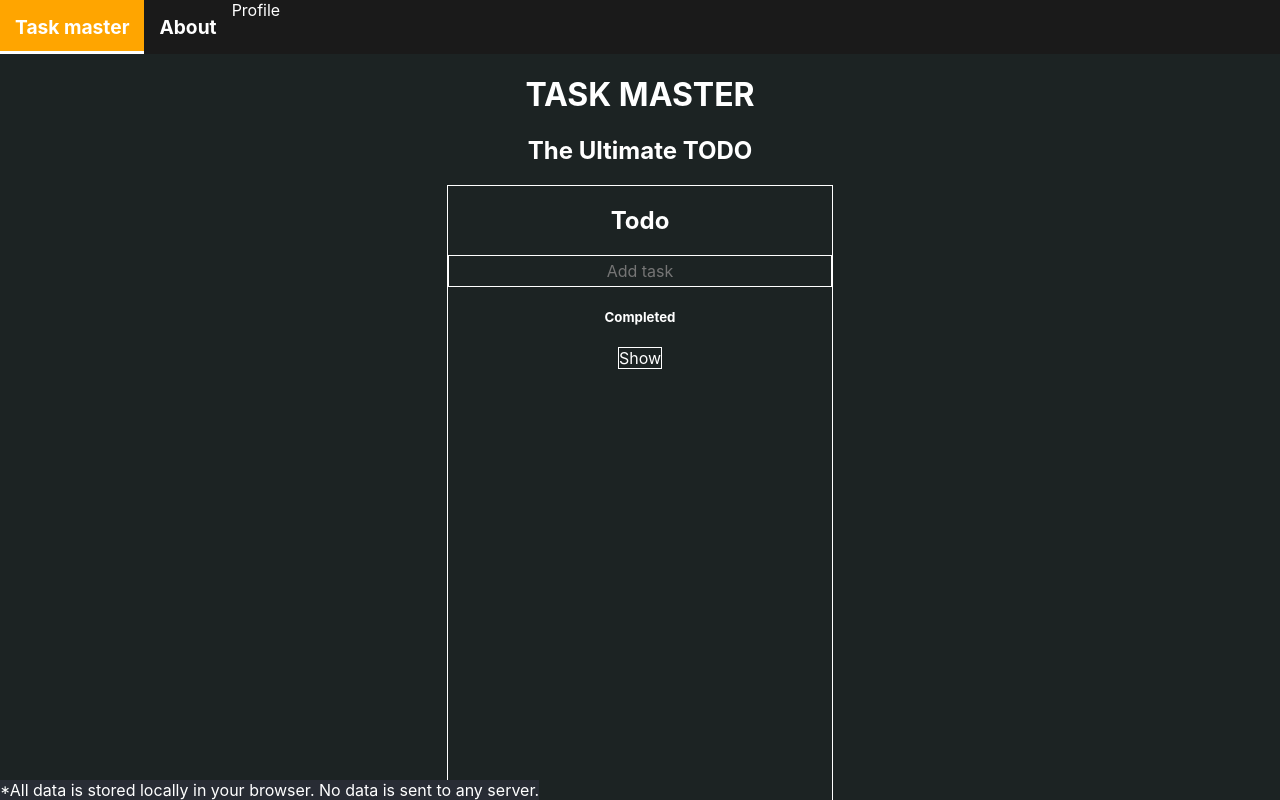
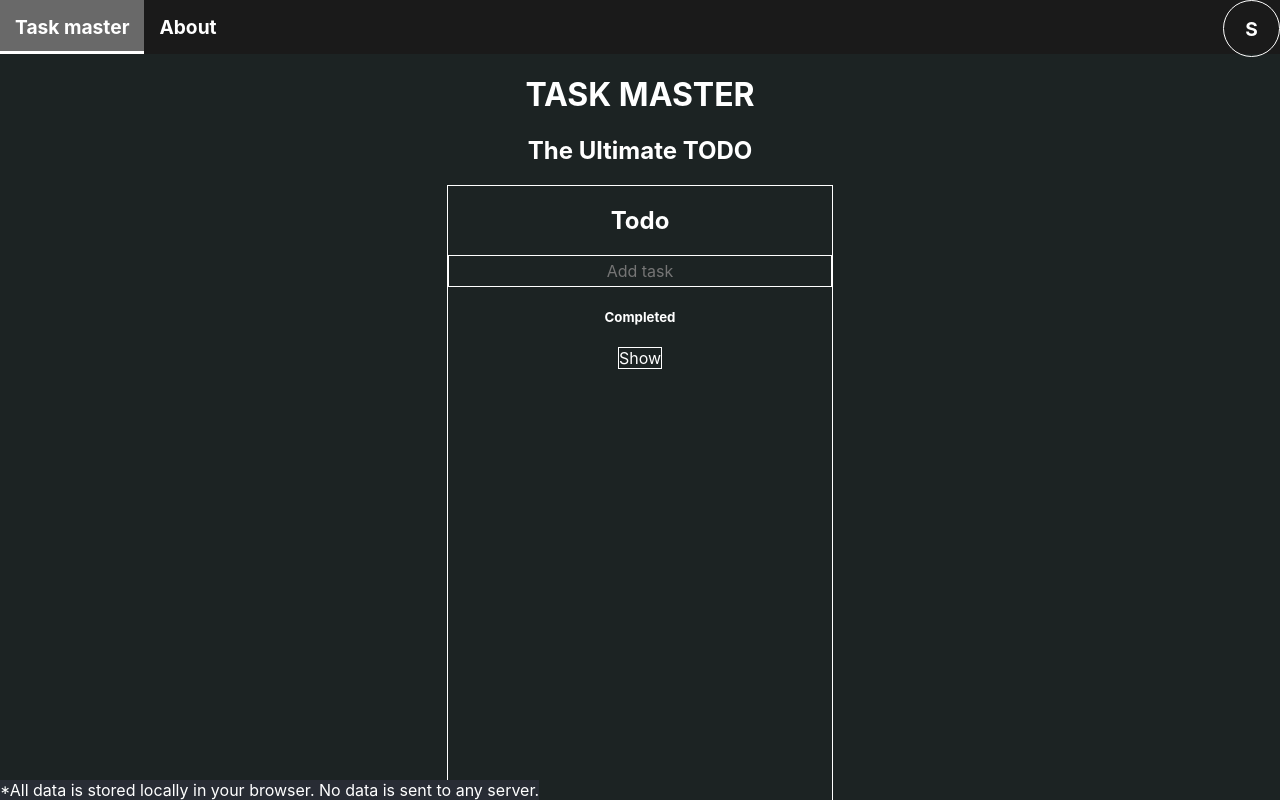
Before and after one commit to SimBys/task-master, a React (Create React App) app: page / in a window 1280 px wide. Built offline with nearby package versions, Linux system fonts and the light colour scheme.

Commit message:
Added ProfilePopup component for signing out

```diff
--- a/src/Components/Navbar.module.css
+++ b/src/Components/Navbar.module.css
@@ -3,6 +3,9 @@
 	color: #fff;
 	display: flex;
 	position: relative;
+	user-select: none;
+	font-weight: 700;
+	font-size: 1.2rem;
 }
 
 .underline {
@@ -15,18 +18,16 @@
 }
 
 .active {
-	background-color: orange;
+	background-color: #696969;
 }
 
 .navbar a {
 	color: #fff;
+	padding: 15px;
 	text-decoration: none;
-	padding: 15px;
-	font-weight: 700;
-	font-size: 1.2rem;
 }
 
-.navbar a:hover:not(.active) {
+.navbar a:hover:not(.active), .profile:hover {
 	background-color: #474747;
 }
 
@@ -38,4 +39,12 @@
 .profile {
 	display: flex;
 	align-items: center;
+	justify-content: center;
+	position: absolute;
+	right: 0;
+	width: 55px; /* Set the width to the desired size */
+	height: 55px; /* Set the height to the same size as the width */
+	border-radius: 50%;
+	border: 0.5px solid #fff;
+	cursor: pointer;
 }
--- a/src/Components/Navbar.tsx
+++ b/src/Components/Navbar.tsx
@@ -1,8 +1,11 @@
 import {NavLink} from "react-router-dom";
 import styles from "./Navbar.module.css";
-import {createRef, useEffect, useRef} from "react";
+import {createRef, useEffect, useRef, useState} from "react";
+import ProfilePopup from "./ProfilePopup";
 
 export default function Navbar() {
+    const [profilePopupOpen, setProfilePopupOpen] = useState(false);
+
     function selectTab(e: any) {
         underlineRef.current!.style.left = e.target.getBoundingClientRect().left + "px";
         underlineRef.current!.style.width = e.target.getBoundingClientRect().width + "px";
@@ -23,7 +26,8 @@ export default function Navbar() {
         <nav className={styles.navbar}>
             <NavLink ref={homeRef} onClick={selectTab} className={({ isActive}) => isActive ? styles.active : ""} to="">Task master</NavLink>
             <NavLink onClick={selectTab} className={({ isActive}) => isActive ? styles.active : ""} to="about">About</NavLink>
-            <div>Profile</div>
+            <div className={styles.profile} onClick={() => setProfilePopupOpen(true)}>S</div>
+            {profilePopupOpen && <ProfilePopup closeCB={() => setProfilePopupOpen(false)} />}
 
             <div ref={underlineRef} className={styles.underline}></div>
         </nav>
--- /dev/null
+++ b/src/Components/ProfilePopup.module.css
@@ -0,0 +1,13 @@
+.plane {
+    position: fixed;
+    width: 100%;
+    height: 100%;
+}
+
+.container {
+    border: 1px solid white;
+    position: absolute;
+    right: 0;
+    padding: 0 20px 20px;
+    background-color: #383838;
+}
--- /dev/null
+++ b/src/Components/ProfilePopup.tsx
@@ -0,0 +1,22 @@
+import styles from "./ProfilePopup.module.css";
+import {useState} from "react";
+
+type Props = {
+	closeCB: Function
+}
+
+export default function ProfilePopup(props: Props) {
+
+
+
+	return (
+		<div className={styles.plane} onClick={() => props.closeCB()}>
+			<div style={{top: 57}} className={styles.container} onClick={e => e.stopPropagation()}>
+				<h3>Hello, Simon!</h3>
+
+				<button onClick={() => props.closeCB()}>Log out</button>
+
+			</div>
+		</div>
+	)
+}
```
